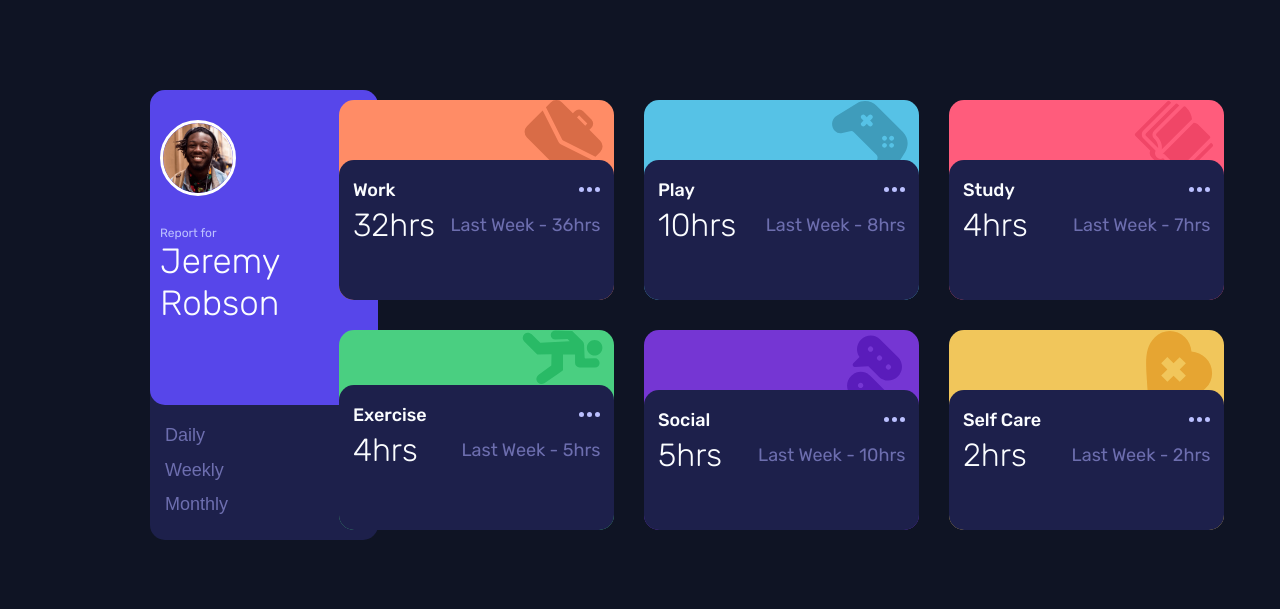
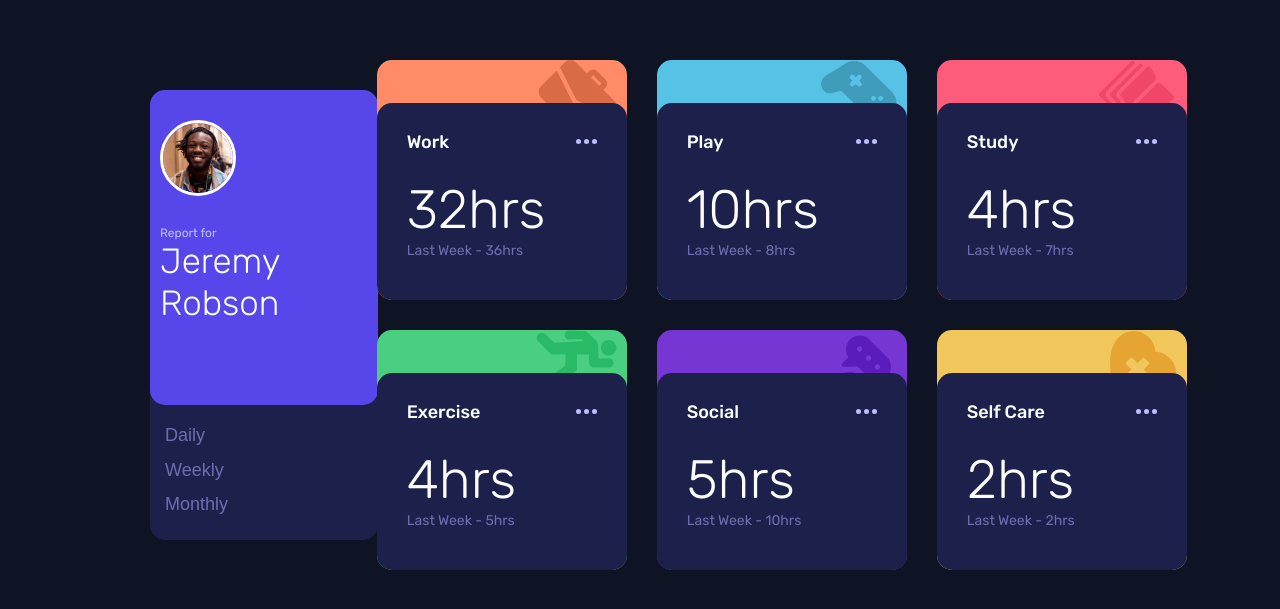
Before and after one commit to thiagoRibasMiranda/Time-tracking-dashboard, a React (Create React App) app: page / in a window 1280 px wide. Shown: the part 135-744 px from the top of the page. Built offline with nearby package versions, Linux system fonts and the light colour scheme.

Commit message:
style: added desktop design CardActivity

```diff
--- a/src/components/CardActivity/CardActivity.css
+++ b/src/components/CardActivity/CardActivity.css
@@ -85,8 +85,39 @@
 @media screen and (min-width: 1200px) {
 
   .CardActivity {
-    width: 275px;
-    height: 200px;
+    width: 250px;
+    height: 240px;
+  }
+
+  .ActivityData {
+    padding-left: 12%;
+    padding-right: 12%;
+  }
+
+  .Icon {
+    display: flex;
+    justify-content: flex-end;
+    height: 18%;
+    margin-right: 4%;
+  }
+
+  .Times {
+    flex-direction: column;
+    align-items: flex-start;
+    font-size: 14px;
+  }
+
+  .Time {
+    font-size: 54px;
+    font-weight: 300;
+    color: #FBFDFF;
+  }
+
+  .Title {
+    margin-top: 15px;
+    margin-bottom: 25px;
+    color: #FBFDFF;
+    font-weight: 500;
   }
 
 }
```
